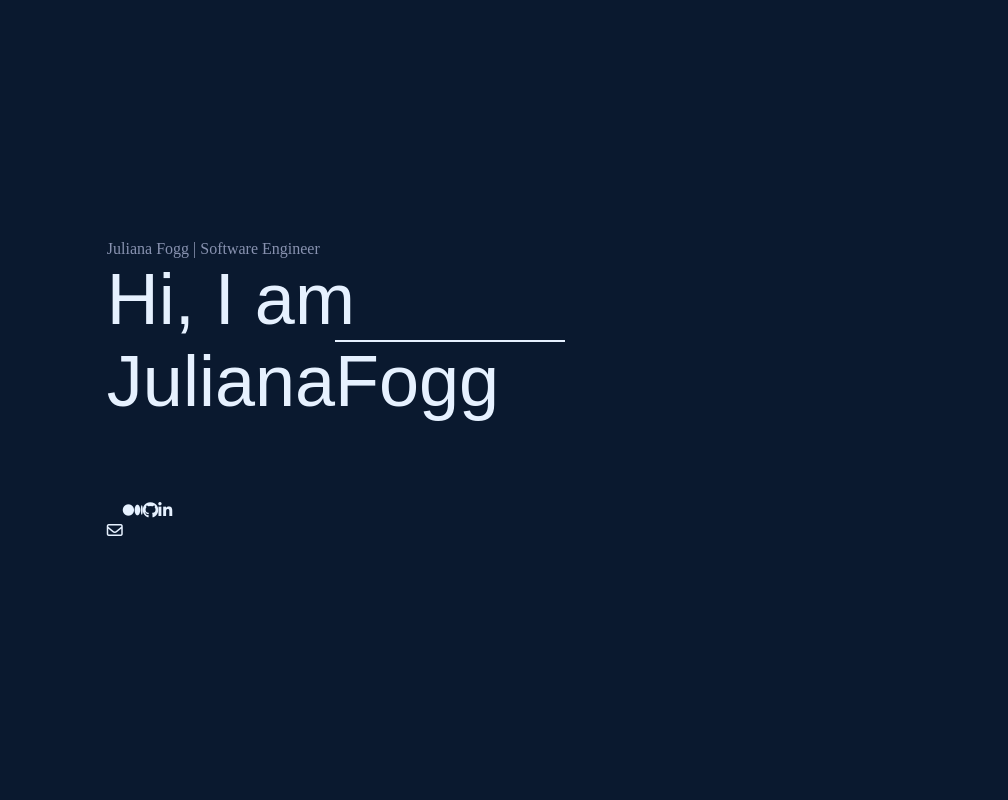
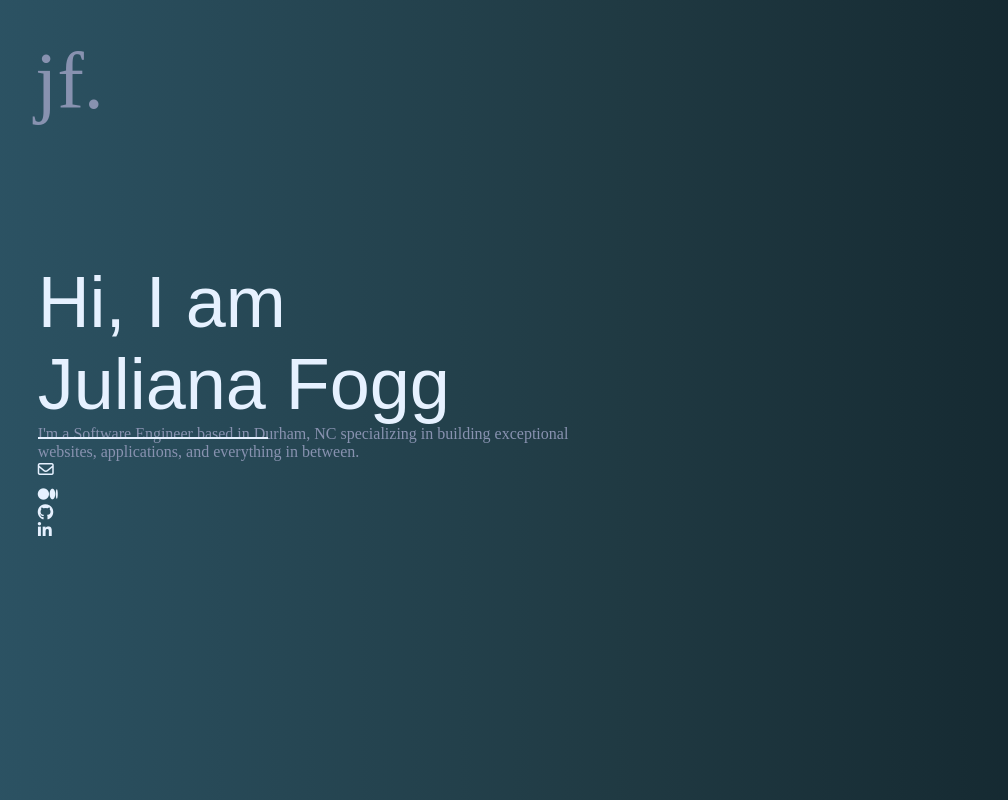
Before and after one commit to MERCERNYC/about_me, a plain HTML site: page index.html in a window 1280 px wide. Shown: the whole page, without its empty margins (27-1035 px from the left). Drawn offline with Linux system fonts and the light colour scheme.

Commit message:
change background

```diff
--- a/index.html
+++ b/index.html
@@ -6,18 +6,21 @@
     <head>
         <meta charset="utf-8">
         <meta http-equiv="X-UA-Compatible" content="IE=edge">
-        <title>Juliana Fogg | Software Engineer</title>
-        <meta name="description" content="Juliana Fogg Software Engineer">
         <meta name="viewport" content="width=device-width, initial-scale=1">
         <link rel="stylesheet" href="style.css">
         <script src="https://kit.fontawesome.com/c3bf791508.js" crossorigin="anonymous"></script>
     </head>
     <body>
+    <div class='logo'>
+        <p> jf. </p>
+    </div>
        <div class='wrapper'>
            <section class='top'>
                <div class='top_content'>
-                   <p class='subtitle'> Juliana Fogg | Software Engineer</p>
-                   <h1 class='title'> Hi, I am</br><span class='underline'>Juliana</span>Fogg</h1>
+
+                   <h1 class='title'> Hi, I am</br><span class='underline'>Juliana</span> Fogg</h1>
+                   <p>I'm a Software Engineer based in Durham, NC specializing in building exceptional </br>
+                    websites, applications, and everything in between.</p>
 
                    <!-- Add font awesome icons -->
 
--- a/style.css
+++ b/style.css
@@ -18,7 +18,10 @@
 }
 
 body{
-    background-color: var(--dark);
+    background: #0F2027;  /* fallback for old browsers */
+    background: -webkit-linear-gradient(to right, #2C5364, #203A43, #0F2027);  /* Chrome 10-25, Safari 5.1-6 */
+    background: linear-gradient(to right, #2C5364, #203A43, #0F2027); /* W3C, IE 10+/ Edge, Firefox 16+, Chrome 26+, Opera 12+, Safari 7+ */
+
 }
 
 h1, i {
@@ -59,12 +62,6 @@ h1 {
     align-self: center;
     justify-self: center;
     padding :10px;
-
-
-}
-
-.title {
-    margin-bottom: 80px;
 }
 
 .underline{
@@ -75,7 +72,7 @@ h1 {
 .underline:after {
     content: "";
     position: absolute;
-    left: 0
+    left: 0;
     bottom: -15px;
     border-width: 1.5px;
     border-style: solid;
@@ -91,19 +88,32 @@ h1 {
     100%{width: 100%;}
 }
 
-.social{
-    display: flex;
-}
 
 .social_item{
-    display:flex;
-    align-items: center;
-    margin: 20px 0;
+
+    position: relative;
+    width: 166px;
+    height: 25px;
 }
 
 
+/* jf. */
 
+.logo {
+position: absolute;
+width: 107px;
+height: 41px;
+left: 62px;
+top: 34px;
 
+font-family: Work Sans;
+font-style: normal;
+font-weight: 300;
+font-size: 80px;
+line-height: 94px;
+color: var(--light);
+
+}
 
 .top_profile{
     grid-area: top_profile;
```
